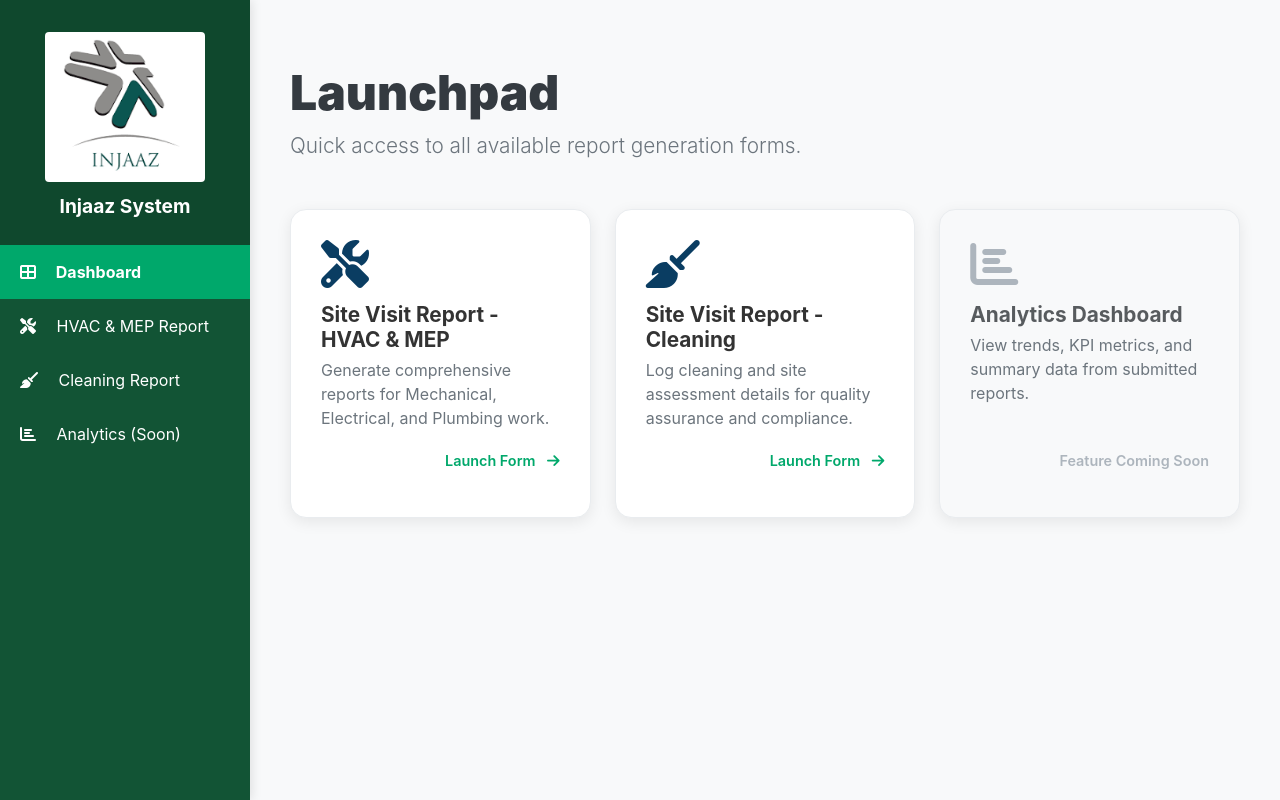
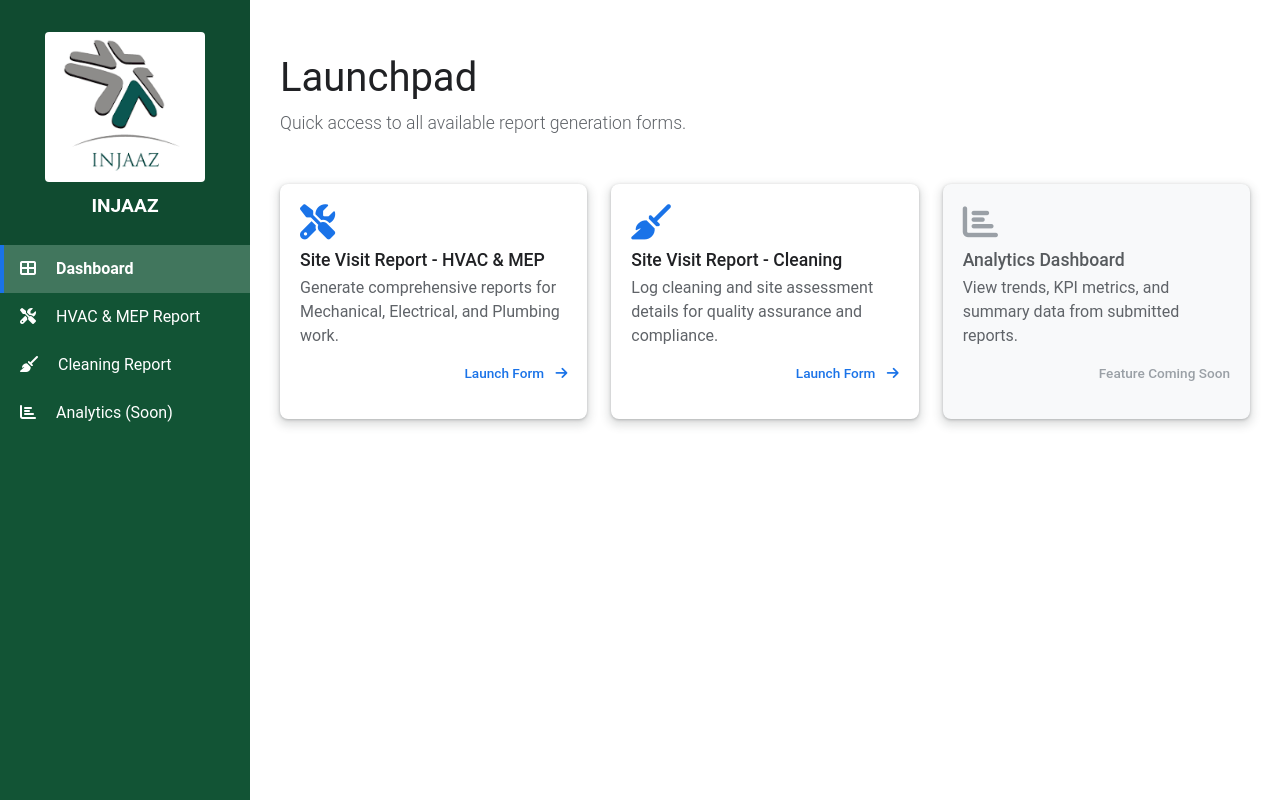
Before and after one commit to arshithinjaaz/injaaz-form-system, a Flask app: page / in a window 1280 px wide. Run offline with Flask 3, Linux system fonts and the light colour scheme.

Commit message:
Google LIke UI

```diff
--- a/templates/dashboard.html
+++ b/templates/dashboard.html
@@ -3,132 +3,140 @@
 <head>
     <meta charset="UTF-8">
     <meta name="viewport" content="width=device-width, initial-scale=1.0">
-    <title>INJAAZ Dashboard - Launchpad</title>
+    <title>INJAAZ Dashboard - Google Material Style</title>
     <link href="https://cdn.jsdelivr.net/npm/bootstrap@5.3.3/dist/css/bootstrap.min.css" rel="stylesheet">
     <link href="https://cdnjs.cloudflare.com/ajax/libs/font-awesome/6.5.1/css/all.min.css" rel="stylesheet">
 
     <style>
-        /* Define INJAAZ brand color */
+        /* Define Google-inspired Material Colors */
         :root {
-            --injaaz-primary: #0A3D62; /* Deep Navy Blue (Corporate feel) */
-            --injaaz-secondary: #f8f9fa; /* Very Light Grey Background */
-            --injaaz-accent: #00A86B; /* Emerald Green (New Accent) */
-            --shadow-light: 0 4px 15px rgba(0, 0, 0, 0.08);
-            --shadow-hover: 0 8px 25px rgba(0, 0, 0, 0.15);
+            --google-blue: #1a73e8; /* Google's primary blue */
+            --google-grey: #f1f3f4; /* Light grey background for sections */
+            --google-text: #202124; /* Dark text */
+            --google-shadow: 0 1px 3px 0 rgba(60,64,67,.3), 0 4px 8px 3px rgba(60,64,67,.15); /* Subtle Material Shadow */
         }
 
         body {
-            background-color: var(--injaaz-secondary);
+            background-color: white; /* Pure white background is key */
             min-height: 100vh;
             overflow-x: hidden;
-            font-family: -apple-system, BlinkMacSystemFont, "Segoe UI", Roboto, "Helvetica Neue", Arial, sans-serif;
+            font-family: Roboto, Arial, sans-serif; /* Google's preferred font stack */
+            color: var(--google-text);
         }
 
-        /* Sidebar Styling (Keeping original color for branding) */
+        /* Sidebar Styling (Keeping original color for branding but simplifying links) */
         #sidebar {
             width: 250px;
             min-height: 100vh;
-            background-color: #125435; /* Dark Green - Kept from original */
+            background-color: #125435; /* Dark Green - Branded sidebar color */
             color: white;
             position: fixed;
             top: 0;
             left: 0;
             transition: all 0.3s;
             z-index: 1000;
-            box-shadow: 2px 0 10px rgba(0,0,0,0.1);
         }
         #sidebar .sidebar-heading {
             padding: 2rem 1rem 1.5rem;
             font-size: 1.2rem;
             font-weight: bold;
             text-align: center;
-            background-color: rgba(0, 0, 0, 0.15);
-            display: flex;
-            flex-direction: column;
-            align-items: center;
-            justify-content: center;
+            background-color: rgba(0, 0, 0, 0.1);
         }
 
-        /* Sidebar Links */
+        /* Sidebar Links (Clean, simple hover) */
         #sidebar .list-group-item {
             background-color: #125435;
             color: white;
             border: none;
-            padding: 15px 20px;
+            padding: 12px 20px; /* Thinner padding */
             transition: background-color 0.2s;
         }
         #sidebar .list-group-item:hover {
-            background-color: #0d3824;
+            background-color: rgba(255, 255, 255, 0.1); /* Light subtle hover */
             color: white;
         }
         #sidebar .list-group-item.active {
-            background-color: var(--injaaz-accent); /* Highlight with Emerald Green */
+            background-color: rgba(255, 255, 255, 0.2); /* Highlight subtle active state */
             font-weight: bold;
             border-radius: 0;
+            position: relative;
+        }
+        /* Material-style active color bar */
+        #sidebar .list-group-item.active::before {
+            content: '';
+            position: absolute;
+            left: 0;
+            top: 0;
+            bottom: 0;
+            width: 4px;
+            background-color: var(--google-blue); /* Google Blue accent bar */
         }
 
         /* Main Content Styling */
         #page-content-wrapper {
             margin-left: 250px;
-            padding: 40px; /* More padding for cleaner look */
+            padding: 30px;
             flex-grow: 1;
         }
 
-        /* --- MODERN CARD STYLING --- */
+        /* --- MATERIAL CARD STYLING --- */
         .report-card {
             background: white;
-            border-radius: 16px; /* Slightly less rounded than App Store for a modern look */
-            padding: 30px; /* More padding inside the card */
-            box-shadow: var(--shadow-light);
-            transition: all 0.3s;
+            border-radius: 8px; /* Slightly rounded corners */
+            padding: 20px;
+            /* Subtle Material Shadow */
+            box-shadow: var(--google-shadow);
+            transition: box-shadow 0.2s, transform 0.2s;
             text-decoration: none;
-            color: #333;
+            color: var(--google-text);
             height: 100%;
             display: flex;
             flex-direction: column;
             justify-content: space-between;
-            border: 1px solid #e9ecef; /* Subtle border for separation */
+            border: none; /* No borders */
         }
         .report-card:hover {
-            transform: translateY(-4px); /* Lift higher on hover */
-            box-shadow: var(--shadow-hover);
+            /* Increase shadow slightly on hover */
+            box-shadow: 0 2px 6px 0 rgba(60,64,67,.3), 0 8px 16px 6px rgba(60,64,67,.15);
+            transform: translateY(-2px);
         }
         .card-icon {
-            font-size: 3rem; /* Larger icon */
-            margin-bottom: 15px;
-            color: var(--injaaz-primary); /* Use primary brand color for icons */
+            font-size: 2.2rem;
+            margin-bottom: 10px;
+            color: var(--google-blue); /* Use Google Blue for icons */
         }
         .card-title {
-            font-weight: 700; /* Bolder title */
-            font-size: 1.3rem;
+            font-weight: 500; /* Medium weight title */
+            font-size: 1.1rem;
             margin-bottom: 5px;
         }
         .card-text {
-            color: #6c757d;
+            color: #5f6368; /* Google's standard body text color */
         }
         .card-footer-text {
-            font-size: 0.9rem;
-            color: var(--injaaz-accent); /* Use accent color for "Launch Form" */
-            font-weight: 600;
-            margin-top: 20px;
+            font-size: 0.85rem;
+            color: var(--google-blue); /* Use Google Blue for action text */
+            font-weight: 500;
+            margin-top: 15px;
         }
-        /* --- LARGE HEADING STYLE --- */
+        /* --- HEADING STYLE --- */
         #content-wrapper h1 {
-            font-weight: 900; /* Extra bold heading */
-            font-size: 3rem;
+            font-weight: 400; /* Lighter weight for main heading */
+            font-size: 2.5rem;
             margin-bottom: 0.5rem !important;
-            color: #343a40;
+            color: var(--google-text);
         }
         #content-wrapper .lead {
-             font-size: 1.3rem;
-             color: #6c757d;
+             font-size: 1.1rem;
+             color: #5f6368;
         }
 
         /* Responsive adjustments */
         @media (max-width: 768px) {
             #page-content-wrapper {
                 margin-left: 0;
-                padding: 20px;
+                padding: 15px;
                 padding-top: 60px;
             }
         }
@@ -141,7 +149,7 @@
     <div id="sidebar">
         <div class="sidebar-heading">
             <img src="{{ url_for('static', filename='INJAAZ.png') }}" alt="INJAAZ Logo" class="sidebar-logo" style="max-height: 150px; width: auto; margin-bottom: 10px; border-radius: 4px;">
-            <span>Injaaz System</span>
+            <span>INJAAZ</span>
         </div>
         <div class="list-group list-group-flush">
             <a href="#" class="list-group-item list-group-item-action active">
@@ -161,7 +169,7 @@
     <div id="page-content-wrapper" class="w-100">
 
         <nav class="navbar navbar-expand-lg navbar-dark border-bottom fixed-top d-md-none" style="background-color: #125435;">
-            <button class="btn btn-primary" id="sidebarToggle" style="background-color: var(--injaaz-accent); border: none;">
+            <button class="btn btn-primary" id="sidebarToggle" style="background-color: var(--google-blue); border: none;">
                 <i class="fas fa-bars"></i>
             </button>
             <span class="navbar-brand ms-3">INJAAZ</span>
@@ -198,11 +206,11 @@
                 <div class="col-sm-6 col-lg-4">
                     <div class="report-card bg-light text-muted" style="cursor: not-allowed;">
                         <div>
-                            <i class="fas fa-chart-bar card-icon" style="color: #adb5bd;"></i>
+                            <i class="fas fa-chart-bar card-icon" style="color: #9aa0a6;"></i>
                             <h5 class="card-title">Analytics Dashboard</h5>
                             <p class="card-text">View trends, KPI metrics, and summary data from submitted reports.</p>
                         </div>
-                        <p class="card-footer-text text-end" style="color: #adb5bd;">Feature Coming Soon</p>
+                        <p class="card-footer-text text-end" style="color: #9aa0a6;">Feature Coming Soon</p>
                     </div>
                 </div>
 
```
